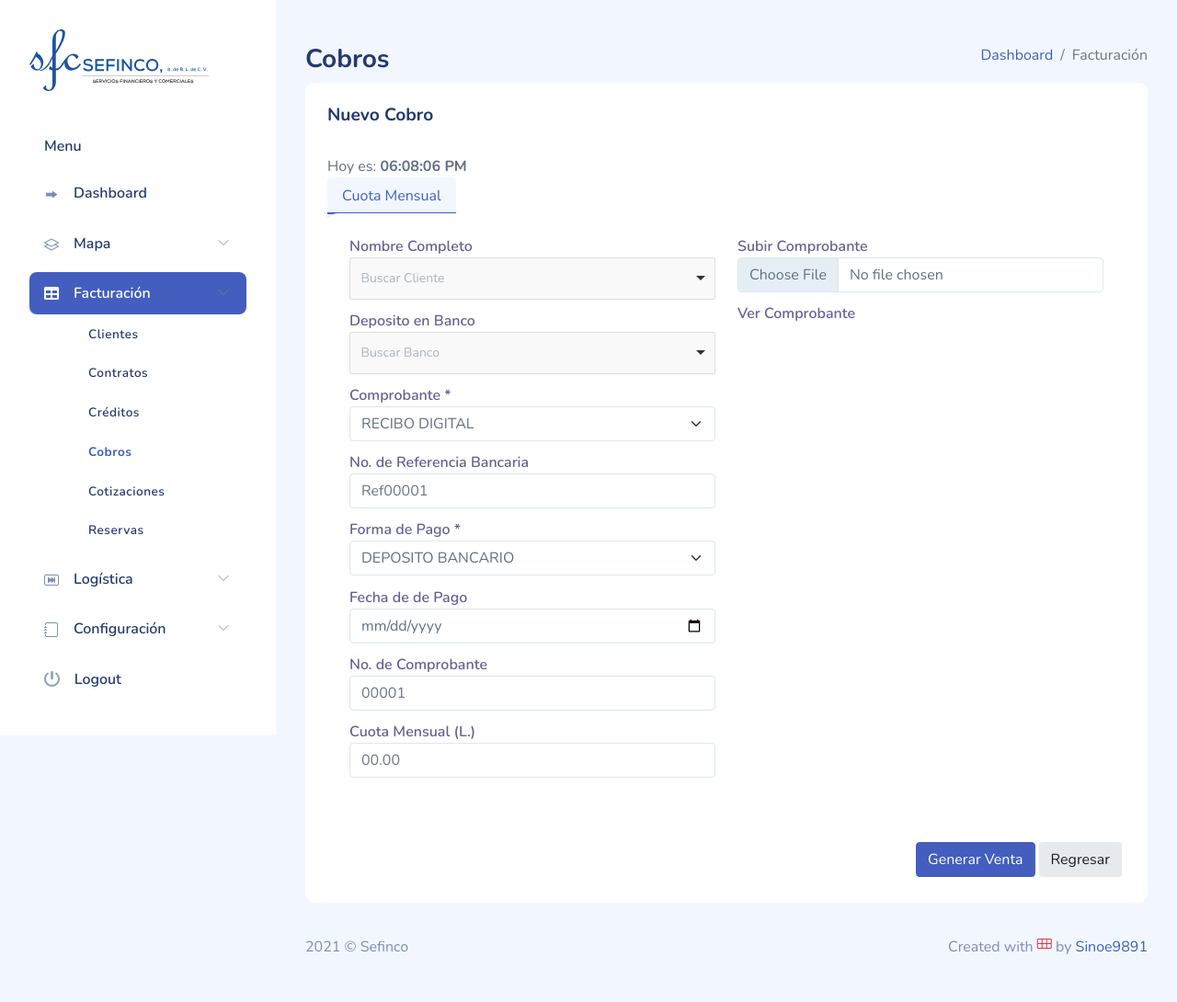
After one commit to sinoe9891/lotes_chorreritas_v2, a PHP site: page /new-cobro.php in a window 1280 px wide. The commit adds this page. Shown: the whole page at 92% size. Run offline with PHP 8.4, Linux system fonts and the light colour scheme; the visitor is signed in with stand-in values (Sample User, id 1); tables that the repository leaves empty or names only in its code hold one stand-in row (values such as "Sample post"); a stand-in replaces the project's code that opens the database connection; some libraries are stand-ins or nearby versions.

Commit message:
ficha visual de cobros

```diff
--- a/cronograma.php
+++ b/cronograma.php
@@ -39,8 +39,8 @@ date_default_timezone_set('America/Tegucigalpa');
 								<th>No.</th>
 								<th>Fecha de Pago</th>
 								<th>Cuota</th>
+								<th>Saldo Inicial</th>
 								<th>Saldo Actual</th>
-								<th>Cobros</th>
 								<th>Estado</th>
 								<th>Acciones</th>
 							</tr>
@@ -108,7 +108,6 @@ date_default_timezone_set('America/Tegucigalpa');
 									</td>
 									<td>
 										<a href="cobro_cuota.php?ID=<?php echo $solicitud['id_ficha_compra'] ?>" target="_self"><span class="badge bg-primary">Realizar Cobro</span></a>
-										<i class="fas fa-trash" style="<?php echo $noview . $view ?>;"></i>
 									</td>
 								</tr>
 							<?php
--- a/includes/templates/sidebar.php
+++ b/includes/templates/sidebar.php
@@ -1,4 +1,4 @@
-<body onload="minimizar()">
+<body onload="minimizar();cargarReloj()">
 	<div id="app">
 		<div id="sidebar" class="active">
 			<div class="sidebar-wrapper active">
@@ -56,6 +56,11 @@
 				} else {
 					$creditos = '';
 				}
+				if (obtenerPaginaActual() == 'cobros' || obtenerPaginaActual() == 'new-cobro') {
+					$cobros = 'active';
+				} else {
+					$cobros = '';
+				}
 				?>
 				<div class="sidebar-menu">
 					<ul class="menu">
@@ -78,12 +83,12 @@
 								</li>
 							</ul>
 						</li>
-						<li class="sidebar-item  has-sub <?php echo $clientes . $ventas ?>">
+						<li class="sidebar-item  has-sub <?php echo $clientes . $ventas . $cobros ?>">
 							<a href="#" class='sidebar-link'>
 								<i class="fa fa-table"></i>
 								<span>Facturación</span>
 							</a>
-							<ul class="submenu <?php echo $clientes . $ventas . $creditos ?>">
+							<ul class="submenu <?php echo $clientes . $ventas . $creditos . $cobros ?>">
 								<li class="submenu-item <?php echo $clientes ?>">
 									<a href="clientes.php">Clientes</a>
 								</li>
@@ -93,8 +98,8 @@
 								<li class="submenu-item <?php echo $creditos ?>">
 									<a href="creditos.php">Créditos</a>
 								</li>
-								<li class="submenu-item ">
-									<a href="#">Cobros</a>
+								<li class="submenu-item <?php echo $cobros ?>">
+									<a href="cobros.php">Cobros</a>
 								</li>
 								<li class="submenu-item ">
 									<a href="#">Cotizaciones</a>
--- /dev/null
+++ b/new-cobro.php
@@ -0,0 +1,322 @@
+<?php
+// session_start();
+include 'includes/sesiones.php';
+include 'includes/funciones.php';
+include 'includes/conexion.php';
+include 'includes/templates/header.php';
+if (isset($_GET['ID'])) {
+	$user_id = $_GET['ID'];
+}
+date_default_timezone_set('America/Tegucigalpa');
+include 'includes/templates/sidebar.php';
+?>
+<div id="main">
+	<header class="mb-3">
+		<a href="#" class="burger-btn d-block d-xl-none">
+			<i class="bi bi-justify fs-3"></i>
+		</a>
+	</header>
+	<div class="page-heading">
+		<div class="page-title">
+			<div class="row">
+				<div class="col-12 col-md-6 order-md-1 order-last">
+					<h3>Cobros</h3>
+				</div>
+				<div class="col-12 col-md-6 order-md-2 order-first">
+					<nav aria-label="breadcrumb" class="breadcrumb-header float-start float-lg-end">
+						<ol class="breadcrumb">
+							<li class="breadcrumb-item"><a href="index.php">Dashboard</a></li>
+							<li class="breadcrumb-item active" aria-current="page">Facturación</li>
+						</ol>
+					</nav>
+				</div>
+			</div>
+		</div>
+		<section class="section">
+			<div class="card">
+				<div class="card-header">
+					<h5 class="card-title">Nuevo Cobro</h5>
+				</div>
+				<div class="card-body">
+					<?php
+					$DateAndTime = date('m-d-Y h:i:s a', time());
+					echo 'Hoy es:<strong> <span id="relojnumerico" onload"cargarReloj()"></span></strong>';
+					?>
+					<ul class="nav nav-tabs" id="myTab" role="tablist">
+						<li class="nav-item" role="presentation">
+							<a class="nav-link active" id="home-tab" data-bs-toggle="tab" href="#datos" role="tab" aria-controls="datos" aria-selected="true">Cuota Mensual</a>
+						</li>
+					</ul>
+					<form class="form" id="nuevaventa" method="post">
+						<div class="tab-content" id="myTabContent">
+							<div class="tab-pane fade show active" id="datos" role="tabpanel" aria-labelledby="datos-tab">
+								<div class="card">
+									<div class="card-content">
+										<div class="card-body">
+											<div class="row">
+												<div class="col-md-6 col-12">
+													<div class="form-group">
+														<label for="first-name-column">Nombre Completo</label>
+														<input type="hidden" id="fechaSolicitud" name="fechaSolicitud" value="<?php echo date('Y-m-d'); ?>">
+														<input type="hidden" id="horaSolicitud" name="horaSolicitud" value="<?php echo date('H:i:s'); ?>">
+														<select class="choices form-select" id="nombre_completo" name="nombre_completo">
+															<option name="lote" value="">Buscar Cliente</option>
+															<?php
+															$nombres = obtenerFichas();
+															if ($nombres->num_rows > 0) {
+																while ($row = $nombres->fetch_assoc()) {
+																	$id = $row['id'];
+																	$nombre_completo = $row['nombre_completo'];
+																	echo '<option name="nombre_completo" value="' . $id . '">' . $nombre_completo . '</option>';
+																}
+															}
+															?>
+														</select>
+													</div>
+													<div class="form-group">
+														<label for="last-name-column">Deposito en Banco</label>
+														<select class="choices form-select" id="cuenta_bancaria" name="cuenta_bancaria">
+															<option name="lote" value="">Buscar Banco</option>
+															<?php
+															$cuenta_bancaria = obtenerTodo('cuentas_bancarias');
+															if ($cuenta_bancaria->num_rows > 0) {
+																while ($row = $cuenta_bancaria->fetch_assoc()) {
+																	$id = $row['id_cuenta'];
+																	$nombre_completo = $row['institucion_bancaria'];
+																	echo '<option name="cuenta_bancaria" value="' . $id . '">' . $nombre_completo . '</option>';
+																}
+															}
+															?>
+														</select>
+													</div>
+													<div class="form-group">
+														<label for="last-name-column">Comprobante *</label>
+														<select class="form-select" id="recibo" name="recibo">
+															<option value="1">RECIBO DIGITAL</option>
+															<option value="2">RECIBO</option>
+														</select>
+													</div>
+													<div class="form-group">
+														<label for="company-column">No. de Referencia Bancaria</label>
+														<input type="text" class="form-control" name="referencia_bancaria" id="referencia_bancaria" value="" placeholder="Ref00001">
+													</div>
+													<div class="form-group">
+														<label for="last-name-column">Forma de Pago *</label>
+														<select class="form-select" id="forma_pago" name="forma_pago">
+															<option value="1">DEPOSITO BANCARIO</option>
+															<option value="2">TRANSFERENCIA BANCARIA</option>
+															<option value="3">TRANSFERENCIA ACH</option>
+															<option value="4">PAGO EN EFECTIVO</option>
+															<option value="5">TARJETA DE CRÉDITO</option>
+															<option value="6">TARJETA DE DEBITO</option>
+															<option value="7">PAGO CON CHEQUE</option>
+														</select>
+													</div>
+													<div class="form-group">
+														<label for="first-name-column">Fecha de de Pago</label>
+														<input type="date" class="form-control" name="fecha_venta" id="fecha_venta" value="">
+													</div>
+													<div class="form-group">
+														<label for="company-column">No. de Comprobante</label>
+														<input type="number" class="form-control" name="comprabante" id="comprabante" value="" placeholder="00001">
+													</div>
+													<div class="form-group">
+														<label for="company-column">Cuota Mensual (L.)</label>
+														<input type="number" class="form-control" name="cuota" id="cuota" value="" placeholder="00.00">
+													</div>
+												</div>
+												<div class="col-md-6 col-12">
+													<div class="form-group">
+														<label for="company-column">Subir Comprobante</label>
+														<input type="file" accept="image/*" class="form-control" name="comprobante_fisico" id="seleccionArchivos" value="" onchage="javascript:leer()">
+													</div>
+													<div class="form-group">
+														<label for="company-column">Ver Comprobante</label>
+														<div id="contenedorimg" style="text-align:center;width:100%;">
+															<img id="imagenPrevisualizacion" src="">
+														</div>
+														<style>
+															/* //Efecto zoom en imagenPrevisualizacion */
+															#contenedorimg{
+																overflow: hidden;
+															}
+															#imagenPrevisualizacion {
+																width: 50%;
+																/* height: 200px; */
+																transition: all .2s ease-in-out;
+																-moz-transition: all .2s ease-in-out;
+																-o-transition: all .2s ease-in-out;
+																-ms-transition: all .2s ease-in-out;
+																object-fit: cover;
+															}
+
+															#imagenPrevisualizacion:hover {
+																-webkit-transform: scale(1.8);
+																-moz-transform: scale(1.8);
+																-o-transform: scale(1.8);
+																transform: scale(1.8);
+																overflow: scroll;
+															}
+															#contenedorimg:hover{
+																overflow: scroll;
+															}
+														</style>
+													</div>
+												</div>
+											</div>
+										</div>
+									</div>
+								</div>
+							</div>
+							<div class="tab-pane fade" id="detalle" role="tabpanel" aria-labelledby="detalle-tab">
+								<div class="card">
+									<div class="card-content">
+										<div class="card-body">
+											<div class="row">
+												<div class="col-md-12 mb-12">
+													<label for="country-floating">Bloque</label>
+													<?php
+													$bloque = obtenerTodoBloque();
+													$proyectos = obtenerProyecto('1');
+													if ($proyectos->num_rows > 0) {
+														while ($row = $proyectos->fetch_assoc()) {
+															$id_proyecto = $row['id_proyecto'];
+															$nombre = $row['nombre'];
+															echo '<input type="hidden" id="proyecto" name="proyecto" class="form-control" value="' . $id_proyecto . '" placeholder="' . $nombre . '">';
+														}
+													}
+
+													?>
+
+													<div class="form-group">
+														<select class="choices form-select" id="bloque" name="bloque">
+															<option name="lote" value="">Buscar Lote...(Ej. B2)</option>
+															<?php
+															if ($bloque->num_rows > 0) {
+																while ($row = $bloque->fetch_assoc()) {
+																	$id_bloque = $row['id_bloque'];
+																	$id_lote = $row['id_lote'];
+																	$areav2 = $row['areav2'];
+																	$precio = $row['areav2'] * $row['precio_vara2'];
+																	$nombre = $row['bloqueresult'];
+																	echo '<option name="lote" value="' . $id_lote . '">' . $nombre . '</option>';
+																}
+															}
+															?>
+														</select>
+													</div>
+												</div>
+												<div class="col-12 d-flex justify-content-end">
+													<div class="btn btn-primary me-1 mb-1">
+														<i class="fa fa-arrow-down" style="color:white;" aria-hidden="true"></i>
+														<input class="btn" style="color:white" value="Agregar" name="update" onclick="addAddressLine()">
+													</div>
+												</div>
+												<div class="col-12 d-flex justify-content-end">
+													<table class="table table-lg">
+														<thead>
+															<tr>
+																<th>No.</th>
+																<th>Descripción</th>
+																<th>Quitar</th>
+															</tr>
+														</thead>
+														<tbody id="tabla">
+															<div id="opciones">
+															</div>
+														</tbody>
+													</table>
+												</div>
+											</div>
+										</div>
+									</div>
+								</div>
+							</div>
+							<div class="tab-pane fade" id="convenio" role="tabpanel" aria-labelledby="convenio-tab">
+								<div class="card">
+									<div class="card-content">
+										<div class="card-body">
+											<div class="row">
+												<div class="col-md-12 col-12">
+													<div class="form-group">
+														<label for="first-name-column">Vendedor</label>
+														<select class="choices form-select" id="vendedor" name="vendedor">
+															<option name="lote" value="">Buscar Vendedor</option>
+															<?php
+															$vendedor = obtenerTodo('vendedores');
+															if ($vendedor->num_rows > 0) {
+																while ($row = $vendedor->fetch_assoc()) {
+																	$id = $row['id_vendedor'];
+																	$nombre_completo = $row['nombre_vendedor'];
+																	echo '<option name="vendedor" value="' . $id . '">' . $nombre_completo . '</option>';
+																}
+															}
+															?>
+														</select>
+													</div>
+												</div>
+												<div class="col-md-12  col-12">
+													<div class="form-group">
+														<label for="last-name-column">Deposito en Banco</label>
+														<select class="choices form-select" id="cuenta_bancaria" name="cuenta_bancaria">
+															<option name="lote" value="">Buscar Banco</option>
+															<?php
+															$cuenta_bancaria = obtenerTodo('cuentas_bancarias');
+															if ($cuenta_bancaria->num_rows > 0) {
+																while ($row = $cuenta_bancaria->fetch_assoc()) {
+																	$id = $row['id_cuenta'];
+																	$nombre_completo = $row['institucion_bancaria'];
+																	echo '<option name="cuenta_bancaria" value="' . $id . '">' . $nombre_completo . '</option>';
+																}
+															}
+															?>
+														</select>
+													</div>
+												</div>
+												<div class="col-md-6 col-12">
+													<div class="form-group">
+														<label for="city-column">Fecha Pago Primera Cuota *</label>
+														<input type="date" class="form-control" name="fecha_primer_cuota" id="fecha_primer_cuota" value="">
+													</div>
+												</div>
+												<div class="col-md-6 col-12">
+													<div class="form-group">
+														<label for="city-column">Día de Pago *</label>
+														<input type="number" class="form-control" name="dia_pago" id="dia_pago" max="30" min="1" vvalue="" placeholder="1 al 30">
+													</div>
+												</div>
+											</div>
+										</div>
+									</div>
+								</div>
+							</div>
+							<div class="col-12 d-flex justify-content-end">
+								<input type="hidden" class="btn btn-primary me-1 mb-1" id="tipo" value="newventa">
+								<input class="btn btn-primary me-1 mb-1" type="submit" value="Generar Venta" name="update">
+								<a href="ventas.php">
+									<div class="btn btn-light-secondary me-1 mb-1">Regresar</div>
+								</a>
+							</div>
+						</div>
+					</form>
+				</div>
+			</div>
+
+		</section>
+	</div>
+
+	<?php
+	include('includes/templates/created.php');
+	?>
+</div>
+</div>
+<?php
+include('includes/templates/footer.php');
+?>
+<script src="assets/vendors/perfect-scrollbar/perfect-scrollbar.min.js"></script>
+<script src="assets/js/bootstrap.bundle.min.js"></script>
+<script src="assets/vendors/choices.js/choices.min.js"></script>
+<script src="assets/js/main.js"></script>
+</body>
+
+</html>
--- a/ventas.php
+++ b/ventas.php
@@ -41,7 +41,7 @@ include 'includes/templates/sidebar.php';
 								<th>Contrato</th>
 								<th>Fecha</th>
 								<th>Tip.V.</th>
-								<th>Total</th>
+								<th>Total Venta</th>
 								<th>Estado</th>
 								<th>Contrato</th>
 								<th>Acciones</th>
```
Also changed, not shown: cobros.php (added, +185 -0 lines), js/scripts.js (+90 -1 lines).
